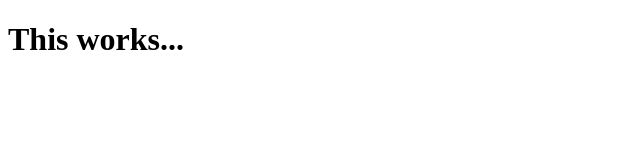
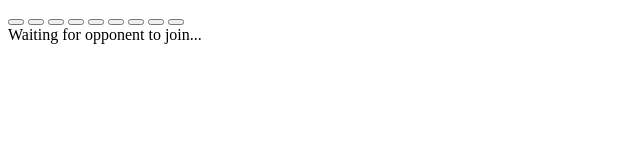
Before and after one commit to jinesh701/tic-tac-toe, a website: page public/index.html in a window 1280 px wide. Shown: the whole page, without its empty margins (0-640 px from the left). Drawn offline with nearby package versions, Linux system fonts and the light colour scheme; no server answers.

Commit message:
basic tic tac toe layout

```diff
--- a/public/index.html
+++ b/public/index.html
@@ -10,7 +10,21 @@
 </head>
 
 <body>
-    <h1>This works...</h1>
+    <div class="board">
+        <button id="a0"></button>
+        <button id="a1"></button>
+        <button id="a2"></button>
+        <button id="b0"></button>
+        <button id="b1"></button>
+        <button id="b2"></button>
+        <button id="c0"></button>
+        <button id="c1"></button>
+        <button id="c2"></button>
+        <div id="messages">Waiting for opponent to join...</div>
+    </div>
 </body>
 
+<script src="/socket.io/socket.io.js"></script>
+<script src="./game.js"></script>
+
 </html>
```
